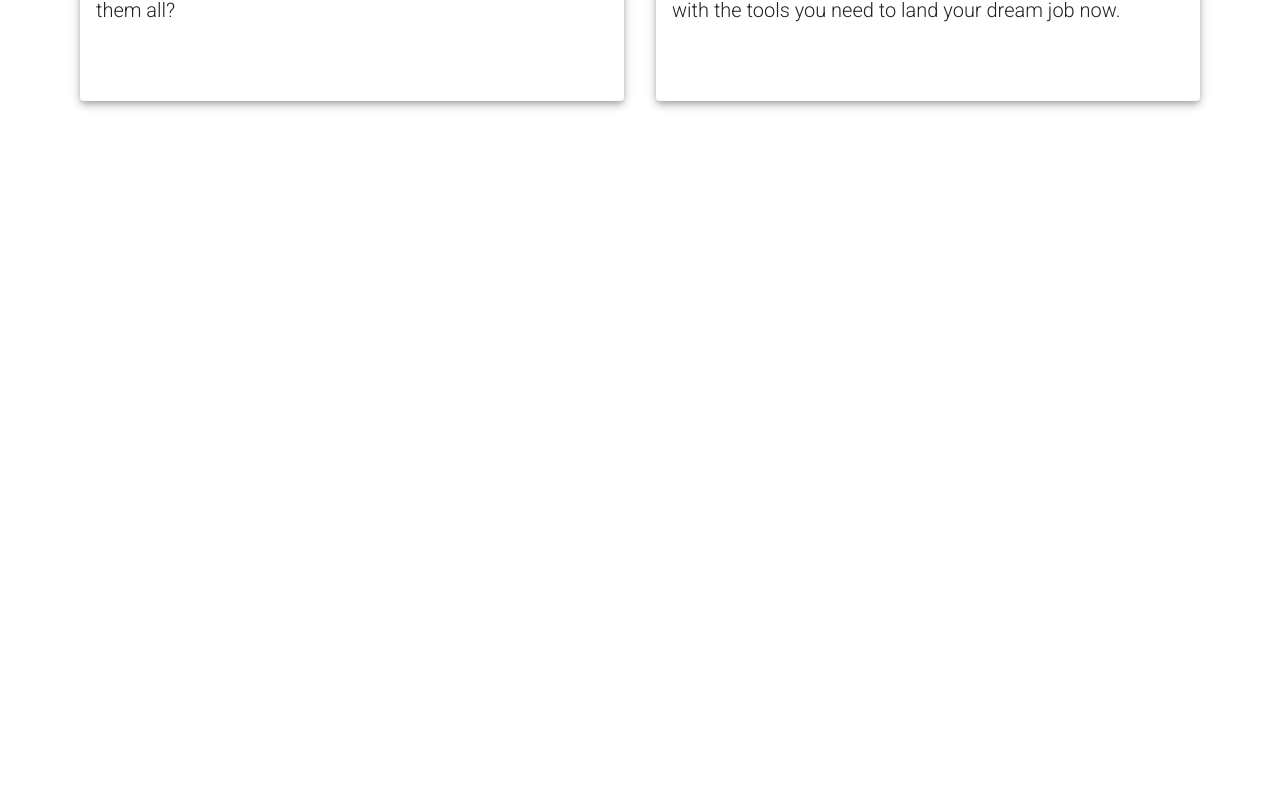
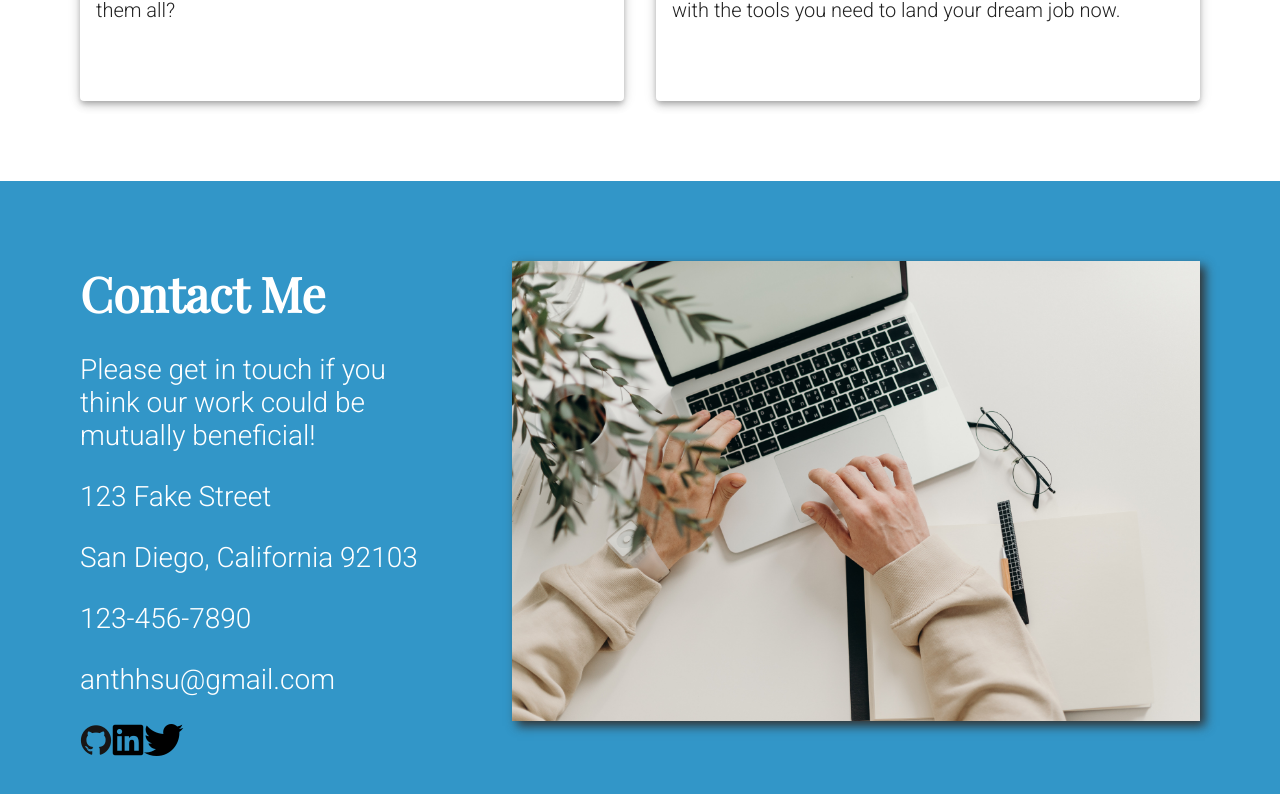
Before and after one commit to anthony-hsu/portfolio, a React (Vite) app: page / in a window 1280 px wide. Shown: the part 1848-2642 px from the top of the page. Before the commit the page ends 2029 px from the top, so only its background shows below. Built offline with nearby package versions, Linux system fonts and the light colour scheme.

Commit message:
Add Contact section

```diff
--- a/src/App.css
+++ b/src/App.css
@@ -11,7 +11,7 @@ body {
 }
 
 .about-container {
-  background-color: lightblue;
+  background-color: rgb(50, 150, 200);
   padding: 0 5rem;
   height: 100vh;
   display: grid;
@@ -168,3 +168,47 @@ body {
   font-weight: 300;
   font-size: 1.25rem;
 }
+
+.contact-container {
+  background-color: rgb(50, 150, 200);
+  display: grid;
+  grid-template-columns: 1fr 1.5fr;
+}
+
+.contact-image-container {
+  grid-column-start: 2;
+  padding: 5rem 5rem 5rem 0;
+}
+
+.contact-image {
+  max-height: 100%;
+  max-width: 100%;
+  box-shadow: 5px 5px 10px rgb(50,50,50);
+}
+
+.contact-text {
+  padding: 5rem;
+  grid-column-start: 1;
+  text-align: left;
+  color: white;
+}
+
+.contact-body {
+  font-family: "Roboto", system-ui, -apple-system, BlinkMacSystemFont,
+  "Segoe UI", Roboto, Oxygen, Ubuntu, Cantarell, "Open Sans", "Helvetica Neue",
+  sans-serif;
+  font-size: 1.75rem;
+  font-weight: 300;
+}
+
+.contact-title {
+  margin: 0;
+  font-family: "Playfair Display", system-ui, -apple-system, BlinkMacSystemFont,
+    "Segoe UI", Roboto, Oxygen, Ubuntu, Cantarell, "Open Sans", "Helvetica Neue",
+    serif;
+  font-size: 3rem;
+}
+
+.contact-icons {
+  color: black;
+}
--- a/src/App.jsx
+++ b/src/App.jsx
@@ -1,11 +1,13 @@
 import "./App.css";
 import About from "./components/About";
+import Contact from "./components/Contact";
 import Portfolio from "./components/Portfolio";
 
 function App() {
   return <div className="App">
     <About />
     <Portfolio />
+    <Contact />
   </div>;
 }
 
--- /dev/null
+++ b/src/components/Contact.jsx
@@ -0,0 +1,49 @@
+function Contact() {
+  const imageUrl = new URL("../assets/contact-photo.jpg", import.meta.url).href;
+  const githubLink = "https://github.com/anthony-hsu/";
+  const linkedinLink = "https://www.linkedin.com/in/anthony-hsu-73a28985/";
+
+  const openLink = (link) => {
+    window.open(link);
+  };
+  return (
+    <div className="contact-container">
+      <div className="contact-text">
+        <h1 className="contact-title">Contact Me</h1>
+        <p className="contact-message contact-body">
+          Please get in touch if you think our work could be mutually
+          beneficial!
+        </p>
+        <div className="contact-address">
+          <p className="contact-address-street contact-body">123 Fake Street</p>
+          <p className="contact-address-city contact-body">San Diego, California 92103</p>
+        </div>
+        <div className="contact-phone">
+          {/* icon */}
+          <p className="contact-phone-number contact-body">123-456-7890</p>
+        </div>
+        <div className="contact-email">
+          {/* icon */}
+          <p className="contact-email-address contact-body">anthhsu@gmail.com</p>
+        </div>
+        <div className="contact-icons">
+          <i
+            className="devicon-github-original colored about-icon icon"
+            onClick={() => openLink(githubLink)}
+          ></i>
+          <i
+            className="devicon-linkedin-plain about-icon icon"
+            onClick={() => openLink(linkedinLink)}
+          ></i>
+          <i className="devicon-twitter-original about-icon icon"></i>
+        </div>
+      </div>
+      <div className="contact-image-container">
+
+      <img src={imageUrl} className="contact-image" />
+      </div>
+    </div>
+  );
+}
+
+export default Contact;
```
Also changed, not shown: src/assets/contact-photo.jpg (added).
